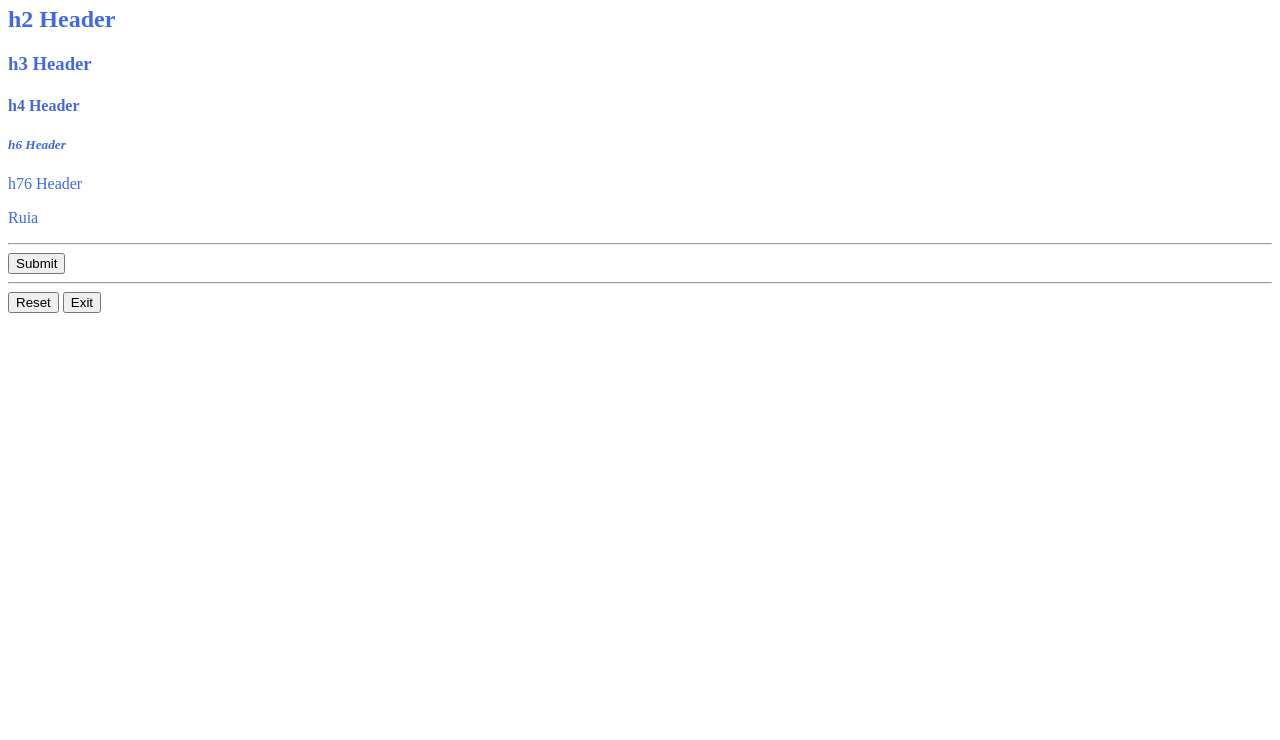
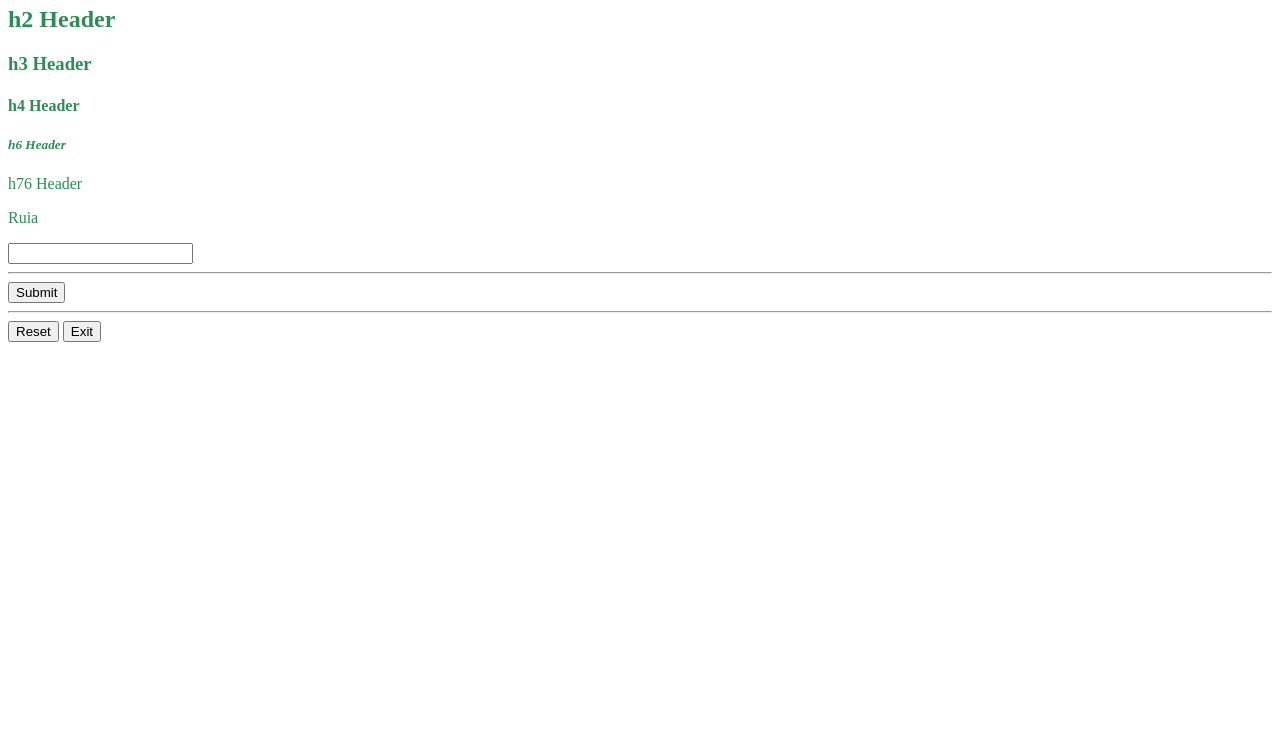
Before and after one commit to Nking1247/august-20, a plain HTML site: page index.html in a window 1280 px wide. Shown: the part 60-800 px from the top of the page. Drawn offline with Linux system fonts and the light colour scheme.

Commit message:
Update index.html

```diff
--- a/index.html
+++ b/index.html
@@ -1,5 +1,6 @@
 
-<span style="color: royalblue">
+<span style="color: seagreen">
+
 <h1><b>h1 Header</b></h1>
 <h2>h2 Header</h2>
 <h3>h3 Header</h3>
@@ -9,6 +10,7 @@
 
 
 <p>Ruia</p>
+<input Give>
 
 <hr />
 
```
